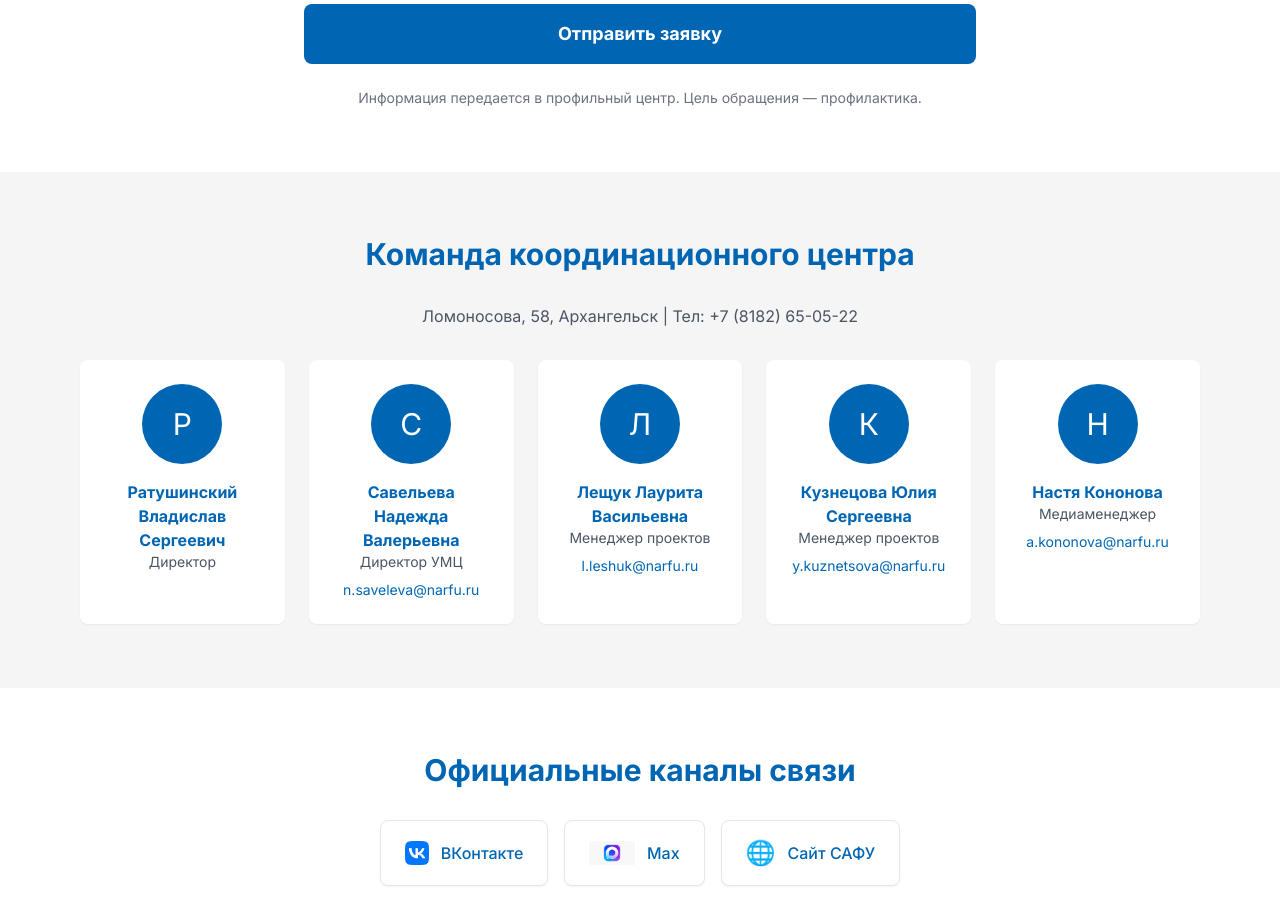
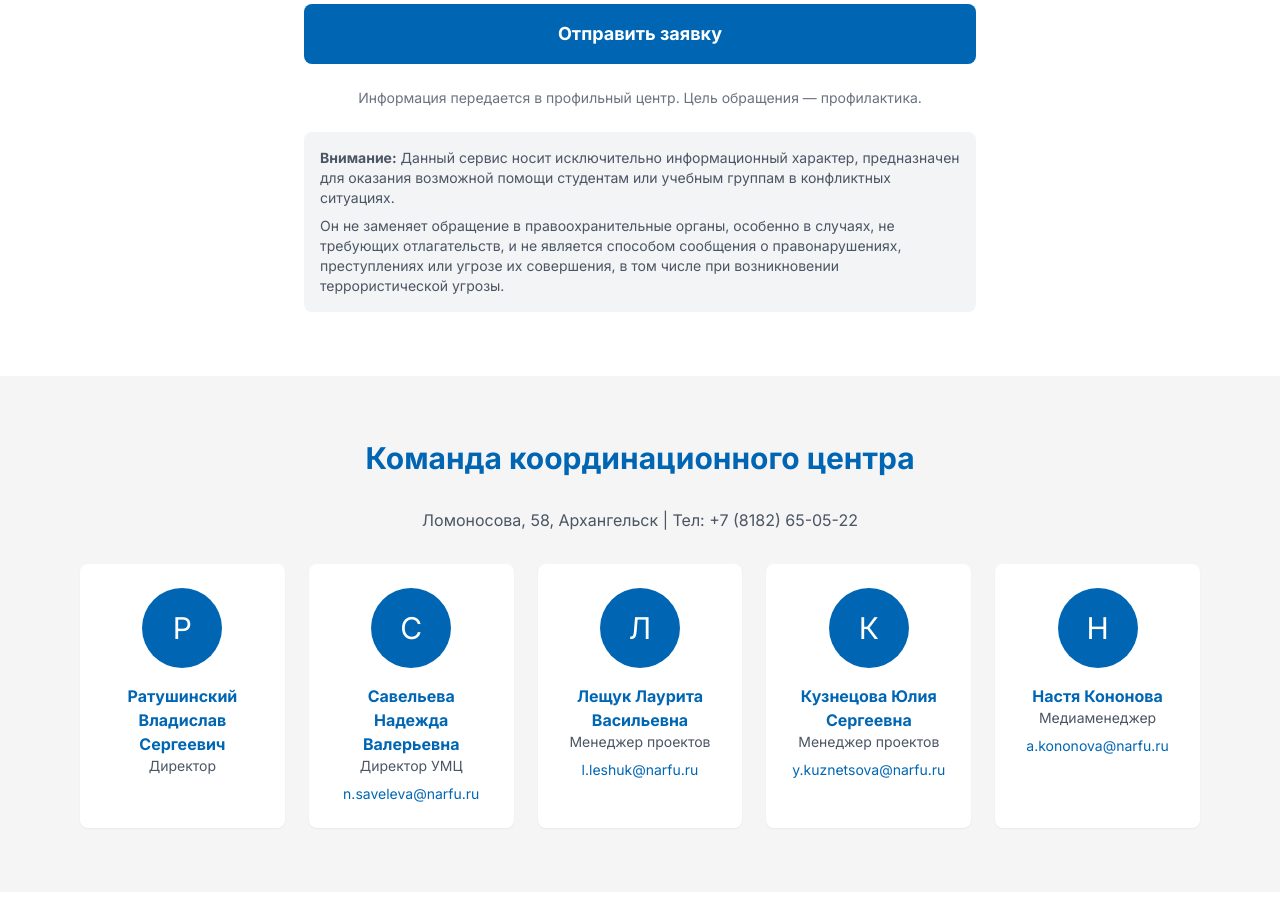
Before and after one commit to nevijlo/coorcenter, a Next.js app: page / in a window 1280 px wide. Shown: the part 2140-3064 px from the top of the page. Built offline with nearby package versions, Linux system fonts and the light colour scheme.

Commit message:
Add disclaimer

```diff
--- a/src/app/page.tsx
+++ b/src/app/page.tsx
@@ -292,6 +292,10 @@
               <p className="text-sm text-gray-500 text-center">
                 Информация передается в профильный центр. Цель обращения — профилактика.
               </p>
+              <div className="mt-4 p-4 bg-gray-100 rounded-lg text-sm text-gray-600">
+                <p className="mb-2"><strong>Внимание:</strong> Данный сервис носит исключительно информационный характер, предназначен для оказания возможной помощи студентам или учебным группам в конфликтных ситуациях.</p>
+                <p>Он не заменяет обращение в правоохранительные органы, особенно в случаях, не требующих отлагательств, и не является способом сообщения о правонарушениях, преступлениях или угрозе их совершения, в том числе при возникновении террористической угрозы.</p>
+              </div>
             </form>
           </div>
         </div>
```
